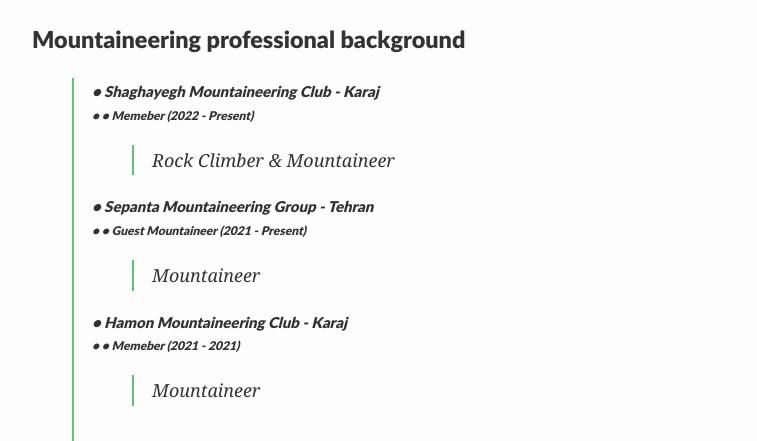
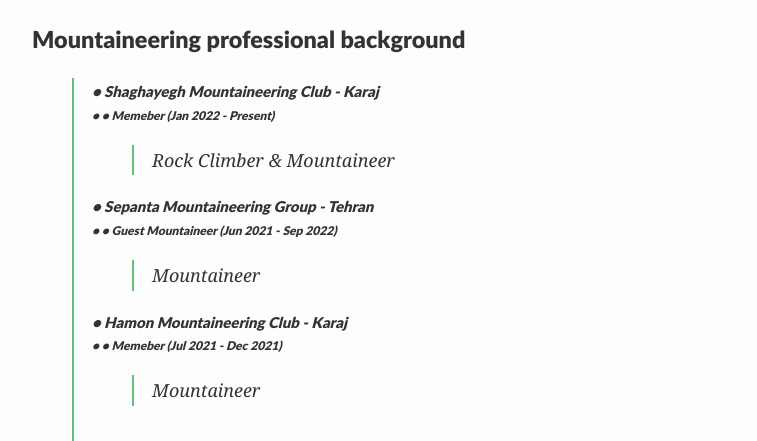
Before and after one commit to KavehRS/website, a Jekyll site: the page built from index.md, in a window 1280 px wide and 900 px high, scrolled down 2791 px. Shown: the part 152-593 px from the top of the window, without its empty margins (208-965 px from the left). Built offline with Jekyll 4.4.1, drawn with Linux system fonts in a browser that asks for light colours; nearby versions of some CDN libraries; our own code applies the rules of GitHub Pages for plain Markdown files.

Commit message:
Update index.md

```diff
--- a/index.md
+++ b/index.md
@@ -36,13 +36,15 @@ published: true
 >>> Zabbix, Ansible, Docker Swarm, Prometheus, Grafana & ... <br>
 >>
 >> ‌ <br>
+>>
 ##### SOROUSH Multimedia Corporation (IRIB), Tehran, Iran<br> Aug 2018- present
 >> •	SysAdmin at the Datamining section<br> Jan 2021 – Sep 2022<br>
 >>> Linux SysAdmin<br>
 >>> Zabbix, Ansible, Docker Swarm, Prometheus, Grafana & ... <br>
 >>
 >> ‌ <br>
->>
+>
+>
 >> • Software Engineer at the R&D section.<br> Aug 2019 – Jan 2021<br>
 >>> Research & Development<br>
 >>> Web Crawling<br>
@@ -94,17 +96,17 @@ published: true
 >
 >
 #####  • Shaghayegh Mountaineering Club - Karaj  <br>
-###### • •	 Memeber (2022 - Present)   <br>
+###### • •	 Memeber (Jan 2022 - Present)   <br>
 >> Rock Climber &   Mountaineer <br>
 >
 >
 #####  • Sepanta Mountaineering Group - Tehran <br>
-###### • •	 Guest Mountaineer (2021 - Present) <br>
+###### • •	 Guest Mountaineer (Jun 2021 - Sep 2022) <br>
 >> Mountaineer   <br>
 >
 >
 #####  • Hamon Mountaineering Club - Karaj<br>
-###### • •	 Memeber (2021 - 2021) <br>
+###### • •	 Memeber (Jul 2021 - Dec 2021) <br>
 >> Mountaineer   <br>
 >
 >
```
